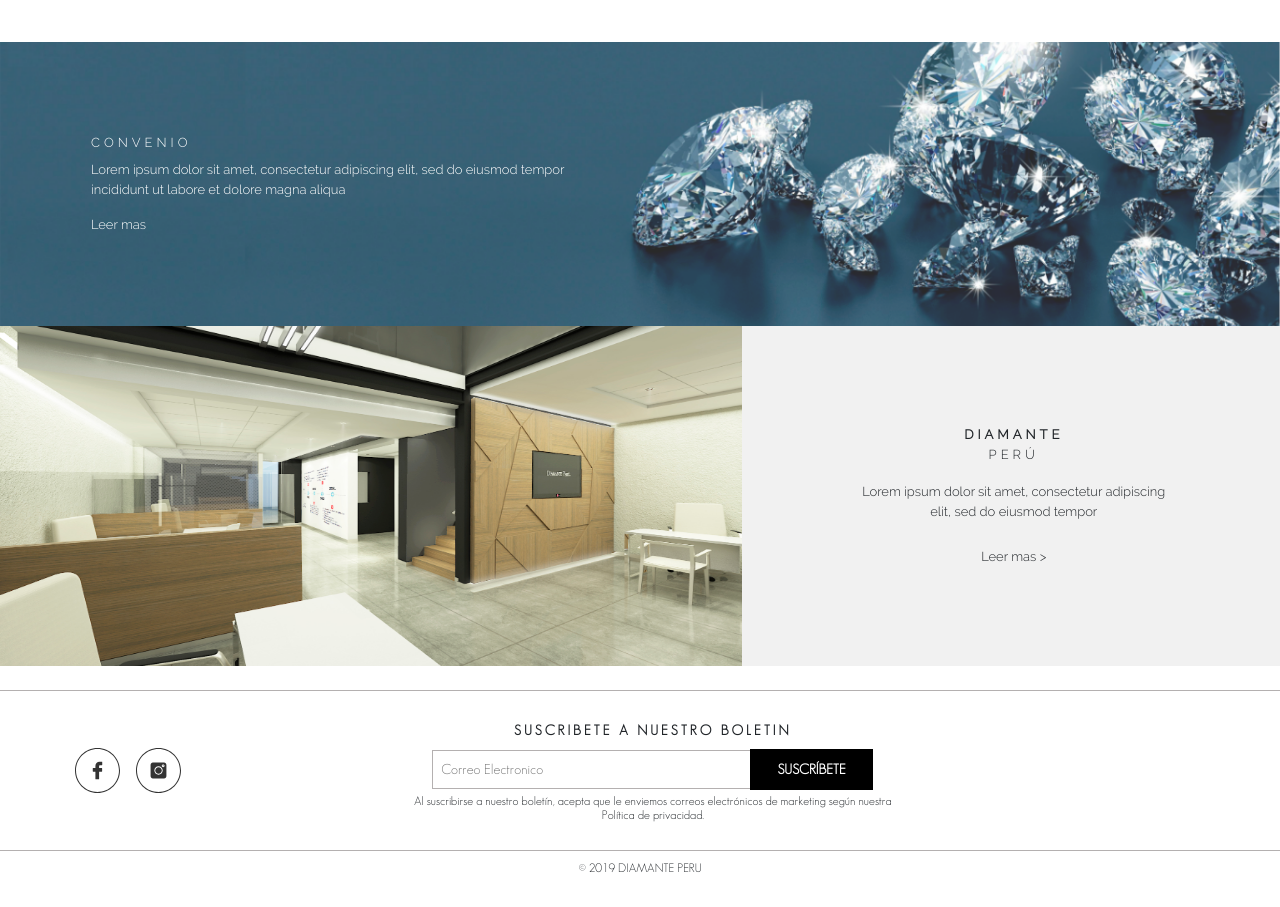
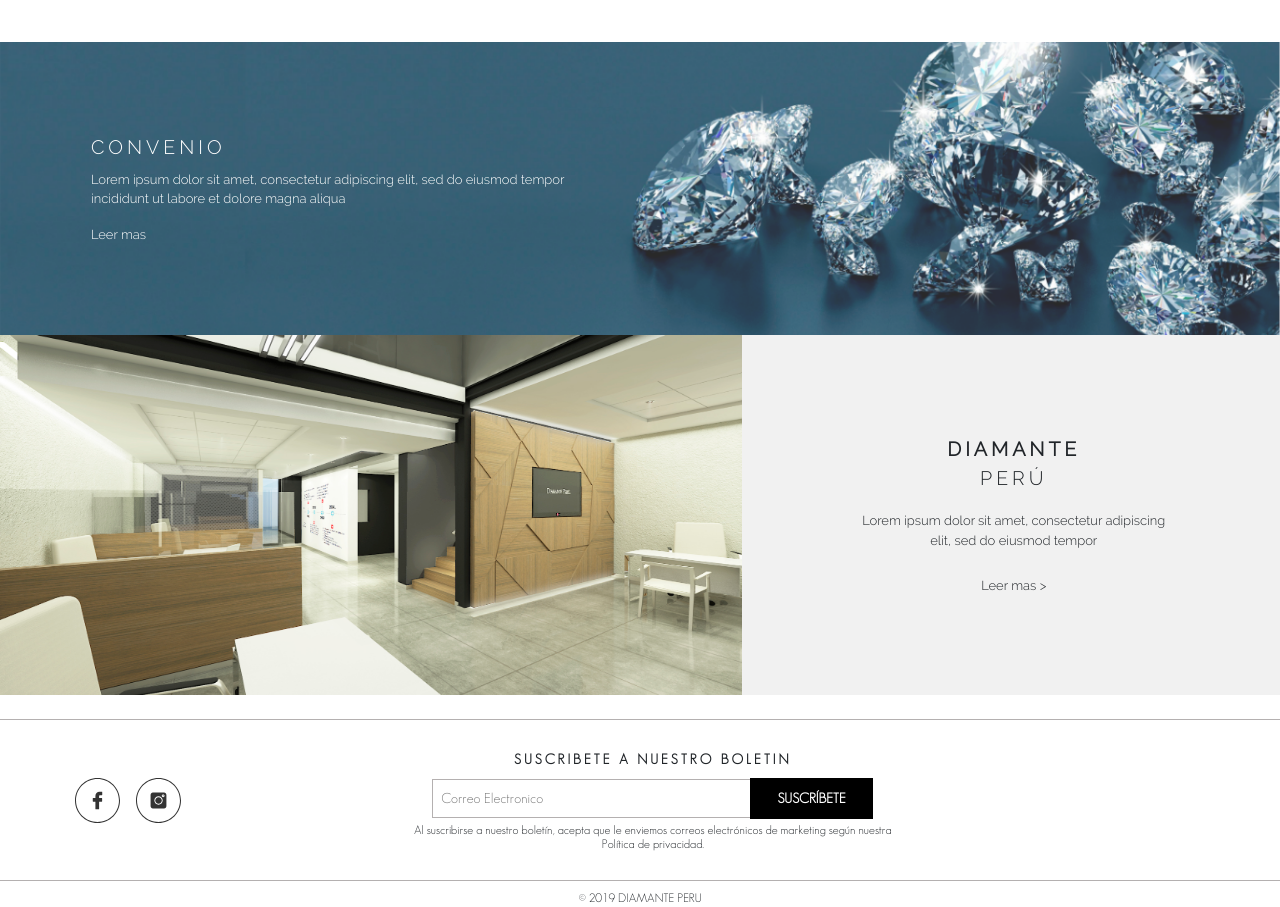
Before and after one commit to HB-Programacion/DiamantePeru, a React (Create React App) app in the folder my-app/: page / in a window 1280 px wide. Shown: the part 1040-1947 px from the top of the page. Before the commit the page ends 1917 px from the top, so only its background shows below. Built offline with nearby package versions, Linux system fonts and the light colour scheme.

Commit message:
estilos d ehome

```diff
--- a/my-app/src/components/Convenio.js
+++ b/my-app/src/components/Convenio.js
@@ -5,7 +5,7 @@ const Convenio = () => {
         <div className="animated fadeIn">
             <div className="fndo-img1 mb-0">
                 <div className="w100 pad-5-xs pad-2 blue-background">
-                    <div className="w45 w100-xs center color-white text-centered"> <label className="spacing4 ">CONVENIO</label>
+                    <div className="w45 w100-xs center color-white text-centered"> <label className="spacing4 text-1-5 bolder-xs ">CONVENIO</label>
                     <p className="text-centered">Lorem ipsum dolor sit amet, consectetur adipiscing elit, sed do eiusmod tempor incididunt ut labore et dolore magna aliqua </p>
                     <a className="text-centered" >Leer mas</a></div>
 
@@ -14,7 +14,7 @@ const Convenio = () => {
             <div className="gray">
                 <div className="fndo-img2 rigth">
                     <div className="w35 gray-xs w87-xs gray-text-centered  pad-14">
-                        <label className="spacing4"> <span className="fnt-w-bold">DIAMANTE</span><br/> PERÚ</label>
+                        <label className="spacing4 text-1-5"> <span className="fnt-w-bold">DIAMANTE</span><br/> PERÚ</label>
                         <p className="gray-text-centered ">Lorem ipsum dolor sit amet, consectetur adipiscing elit, sed do eiusmod tempor </p>
                         <a className="" >Leer mas <span className="arrow-see-more">></span></a>
                     </div>
--- a/my-app/src/css/App.css
+++ b/my-app/src/css/App.css
@@ -41,8 +41,6 @@ header {
     .border-none {
         border: none;
     }
-
-
     /* FONTS */
 
     @font-face {
@@ -76,11 +74,7 @@ header {
     .raleway-light {
         font-family: 'Raleway-Light';
     }
-
-
     /* FONTS */
-
-
     /* label{
     margin-left: 1em;
     margin-right: 1em
@@ -281,8 +275,6 @@ header {
         background-position: left;
         padding: 5em;
     }
-
-
     /* .fndo-img3{
     background-image: url("../img/Fondo-Certificaciones.svg");
     background-repeat: no-repeat;
@@ -375,8 +367,6 @@ header {
     .pad-l-15 {
         padding-left: 15%;
     }
-
-
     /* MOTIVOS */
 
     .flexWrap {
@@ -404,8 +394,6 @@ header {
         padding-left: 20em;
         width: 75%
     }
-
-
     /* MOTIVOS */
 
     .box {
@@ -419,8 +407,6 @@ header {
         left: 50%;
         transform: translate(-50%, -50%);
     }
-
-
     /* .container {
     position: relative;
     width: 100%;
@@ -444,8 +430,6 @@ header {
         margin-left: 10%;
         margin-right: 10%;
     }
-
-
     /* .logo{
     margin-right: 0;
     height: 80px;
@@ -477,8 +461,6 @@ header {
         background-color: #E6E6E6;
         font-size: 1em
     }
-
-
     /* .imgMenu{
     height: 20px;
     width: 20px;
@@ -495,8 +477,6 @@ header {
 
  }
   */
-
-
     /* .menu ul {
 
      display: flex;
@@ -512,13 +492,9 @@ header {
     left: 0;
     right: 0;
  } */
-
-
     /*.menu a:hover{
      background: whitesmoke
  }*/
-
-
     /* .menu ul li:hover ul{
     display: block;
     background: whitesmoke;
@@ -542,8 +518,6 @@ header {
     .dest {
         display: none
     }
-
-
     /* @media (max-width:768px){
      .cel{
          display:none
@@ -812,8 +786,6 @@ header {
         left: 3em;
         z-index: 1;
     }
-
-
     /* @media screen and (max-width:768px) {
     .flex-wrap-xs {
         flex-wrap: wrap;
@@ -842,7 +814,14 @@ header {
         font-weight: bold;
     }
 
+    .text-1-5 {
+        font-size: 1.5em;
+    }
+
     @media screen and (max-width:768px) {
+        .bolder-xs {
+            font-weight: bolder;
+        }
         .flex-wrap-xs {
             flex-wrap: wrap;
         }
@@ -1062,7 +1041,12 @@ header {
         }
     }
 
-
+    @media (min-width :769px) and (max-width:1002px) {
+        .container-contact {
+            align-items: center;
+            justify-content: right;
+        }
+    }
     /* @media screen and (max-width:480px){
 	body {
 		font-size:80%;
```
Lines whose indentation alone changed are shown as unchanged.
